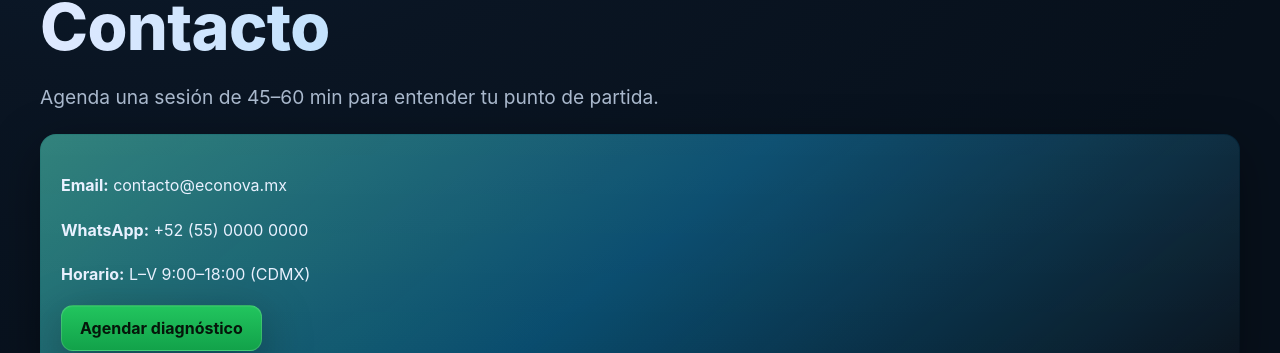
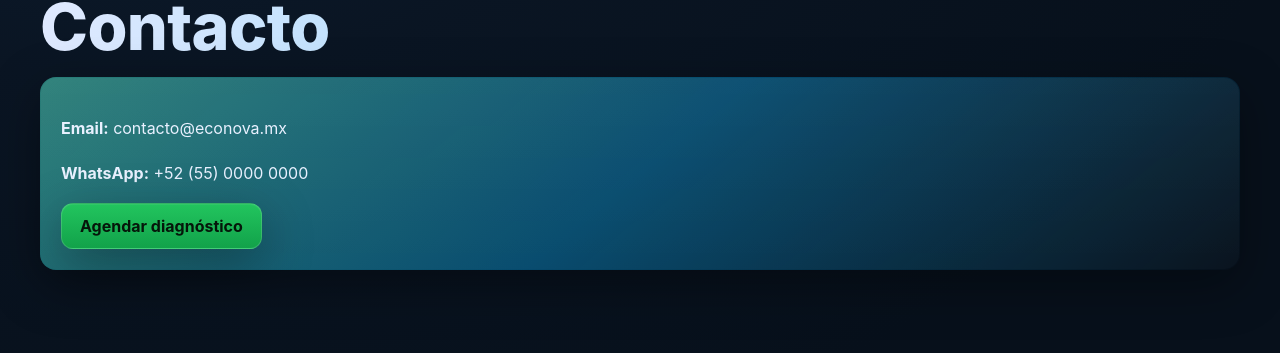
Before and after one commit to Kukcito/econova-clean, a Next.js app: page /contacto in a window 1280 px wide. Shown: the part 203-556 px from the top of the page. Built offline with nearby package versions, Linux system fonts and the light colour scheme.

Commit message:
Update page.js

```diff
--- a/app/contacto/page.js
+++ b/app/contacto/page.js
@@ -5,12 +5,9 @@ export default function Page() {
     <section className="section">
       <div className="container">
         <h1 className="h1">Contacto</h1>
-        <p className="lead">Agenda una sesión de 45–60 min para entender tu punto de partida.</p>
-
         <div className="card" style={{marginTop:16}}>
           <p><strong>Email:</strong> contacto@econova.mx</p>
           <p><strong>WhatsApp:</strong> +52 (55) 0000 0000</p>
-          <p><strong>Horario:</strong> L–V 9:00–18:00 (CDMX)</p>
           <a className="btn btn-green" href="mailto:contacto@econova.mx">Agendar diagnóstico</a>
         </div>
       </div>
```
